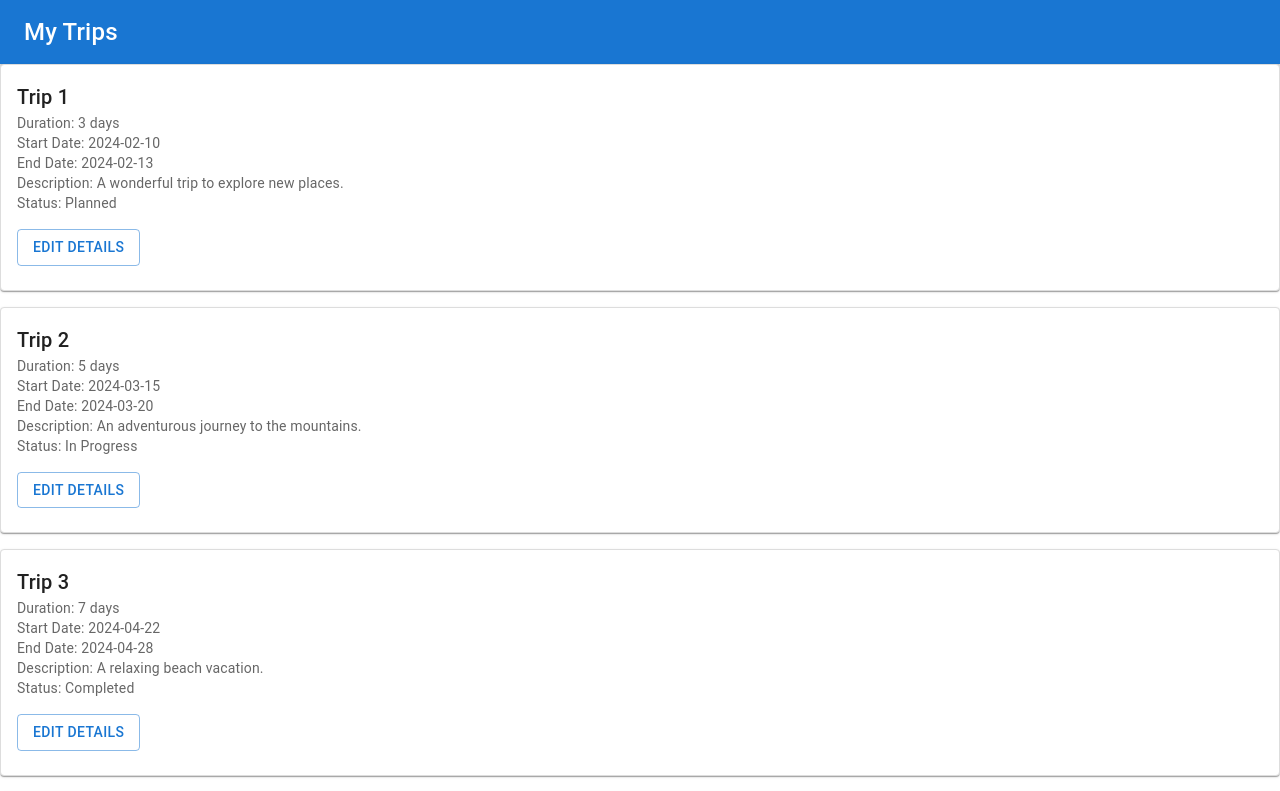
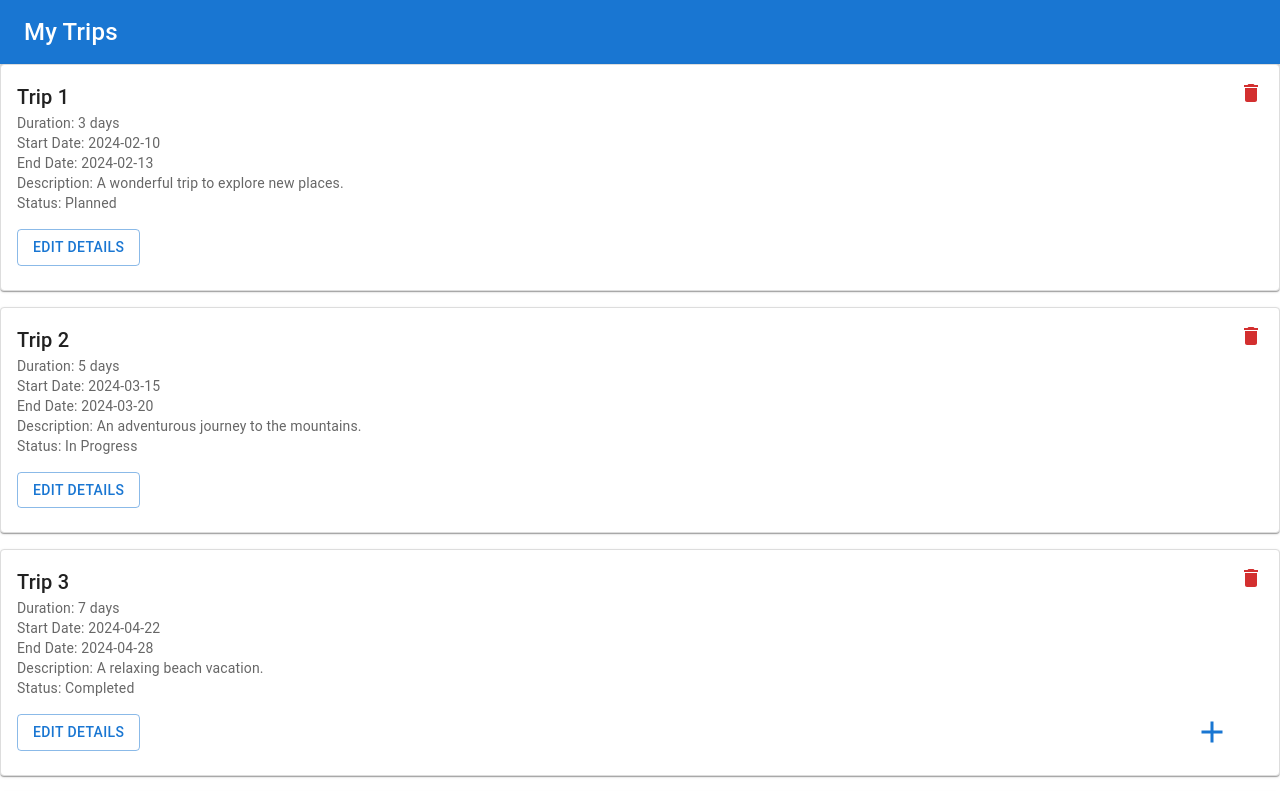
Before and after one commit to Sharat21/CSC301Project, a React (Vite) app in the folder plan-it/frontend/: page / in a window 1280 px wide. Shown: the top 791 px of the page. Built offline with nearby package versions, Linux system fonts and the light colour scheme.

Commit message:
P20-T3 Finished create/delete button for the trip view

```diff
--- a/plan-it/frontend/package.json
+++ b/plan-it/frontend/package.json
@@ -16,6 +16,7 @@
     "@emotion/react": "^11.11.3",
     "@emotion/styled": "^11.11.0",
     "@fontsource/roboto": "^5.0.8",
+    "@mui/icons-material": "^5.15.9",
     "@mui/material": "^5.15.7",
     "@reduxjs/toolkit": "^1.9.5",
     "axios": "^1.3.6",
--- a/plan-it/frontend/src/Trips/Trips.jsx
+++ b/plan-it/frontend/src/Trips/Trips.jsx
@@ -18,7 +18,12 @@ import {
   Select,
   FormControl,
   InputLabel,
+  Grid,
+  IconButton,
 } from "@mui/material";
+import AddIcon from '@mui/icons-material/Add';
+import DeleteIcon from "@mui/icons-material/Delete";
+
 let tripsData = [
   {
     name: "Trip 1",
@@ -74,7 +79,15 @@ const Trips = () => {
   const [openEditDialog, setOpenEditDialog] = useState(false);
   const [editedTrip, setEditedTrip] = useState({});
   const [selectedTrip, setSelectedTrip] = useState(null);
-
+  const [openCreateDialog, setOpenCreateDialog] = useState(false);
+  const [newTrip, setNewTrip] = useState({
+    name: "",
+    duration: "",
+    startDate: "",
+    endDate: "",
+    description: "",
+    status: "",
+  });
   const handleEditDetails = (trip) => {
     setEditedTrip(trip);
     setOpenEditDialog(true);
@@ -101,6 +114,42 @@ const Trips = () => {
     setSelectedTrip(trip);
   };
 
+  const handleCreateTrip = () => {
+    setOpenCreateDialog(true);
+  };
+
+  const handleCreateDialogClose = () => {
+    setOpenCreateDialog(false);
+  };
+
+  const handleCreateDialogSave = () => {
+    // Add the new trip to tripsData
+    tripsData.push(newTrip);
+
+    // Clear the new trip state
+    setNewTrip({
+      name: "",
+      duration: "",
+      startDate: "",
+      endDate: "",
+      description: "",
+      status: "",
+    });
+
+    // Close the dialog
+    setOpenCreateDialog(false);
+  };
+  const handleDeleteTrip = (tripIndex) => {
+    // Remove the trip at the specified index from the tripsData array
+    const updatedTripsData = [...tripsData];
+    updatedTripsData.splice(tripIndex, 1);
+    tripsData = updatedTripsData;
+
+    // Trigger a re-render by updating the state or forceUpdate
+    // For example, if you're using React state:
+    setTripsData(updatedTripsData);
+  };
+
   return (
     <div style={{ width: '100%' }}>
       <AppBar position="static" sx={{ width: '100%' }}>
@@ -119,6 +168,7 @@ const Trips = () => {
               width: '100%',
               marginBottom: 2,
               cursor: 'pointer',
+              position: "relative",
               "&:hover": {
                 backgroundColor: '#f0f0f0',
               },
@@ -126,7 +176,7 @@ const Trips = () => {
             }}
             onMouseEnter={() => handleCardHover(trip)}
             onMouseLeave={() => handleCardHover(null)}
-            onClick={() => handleEditDetails(trip)}
+            //onClick={() => handleEditDetails(trip)}
           >
             <CardContent>
               <Typography variant="h6">{trip.name}</Typography>
@@ -147,16 +197,53 @@ const Trips = () => {
               </Typography>
 
               {/* Edit Details Button */}
-              <Button variant="outlined" color="primary" sx={{ marginTop: 2 }}>
+              <Button variant="outlined" color="primary" onClick={() => handleEditDetails(trip)} sx={{ marginTop: 2 }}>
                 Edit Details
+
               </Button>
+              {/* Delete button */}
+              <IconButton
+                color="error"
+                aria-label="delete trip"
+                onClick={() => handleDeleteTrip(index)}
+                sx={{ position: "absolute", top: 8, right: 8 }}
+              >
+                <DeleteIcon />
+              </IconButton>
             </CardContent>
           </Card>
         ))}
       </Container>
 
+      {/* Create Trip Button */}
+      <Grid
+        container
+        justifyContent="flex-end" // Align items to the end of the container (right side)
+        alignItems="flex-end" // Align items to the bottom of the container
+        sx={{
+          position: "fixed",
+          bottom: "16px", // Adjust the distance from the bottom
+          right: "16px", // Adjust the distance from the right
+          zIndex: 999, // Set a high z-index to ensure the button appears above other content
+          marginRight: "20px", // Adjust the margin to avoid overlapping with dialog buttons
+          marginBottom: "20px", // Adjust the margin to avoid overlapping with dialog buttons
+        }}
+      >
+        <IconButton
+          color="primary"
+          aria-label="create trip"
+          sx={{
+            width: '64px', // Set the width of the button
+            height: '64px', // Set the height of the button
+          }}
+          onClick={handleCreateTrip}
+        >
+        <AddIcon sx={{ fontSize: '36px' }} /> {/* Set the font size of the icon */}
+        </IconButton>
+      </Grid>
+
       {/* Edit Details Dialog */}
-      <Dialog open={openEditDialog} onClose={handleCloseDialog}>
+      <Dialog open={openEditDialog} onClose={handleCloseDialog} sx={{ zIndex: 1000 }}>
         <DialogTitle>Edit Details</DialogTitle>
         <DialogContent>
           <TextField
@@ -219,6 +306,78 @@ const Trips = () => {
           </Button>
         </DialogActions>
       </Dialog>
+
+      <Dialog open={openCreateDialog} onClose={handleCreateDialogClose} sx={{ zIndex: 1000 }}>
+        <DialogTitle>Create Trip</DialogTitle>
+        <DialogContent>
+          <TextField
+            label="Name"
+            value={newTrip.name}
+            onChange={(e) => setNewTrip({ ...newTrip, name: e.target.value })}
+            fullWidth
+            margin="normal"
+          />
+          <TextField
+            label="Duration"
+            value={newTrip.duration}
+            onChange={(e) =>
+              setNewTrip({ ...newTrip, duration: e.target.value })
+            }
+            fullWidth
+            margin="normal"
+          />
+          <TextField
+            label="Start Date"
+            type="date"
+            value={newTrip.startDate}
+            onChange={(e) =>
+              setNewTrip({ ...newTrip, startDate: e.target.value })
+            }
+            fullWidth
+            margin="normal"
+          />
+          <TextField
+            label="End Date"
+            type="date"
+            value={newTrip.endDate}
+            onChange={(e) => setNewTrip({ ...newTrip, endDate: e.target.value })}
+            fullWidth
+            margin="normal"
+          />
+          <TextField
+            label="Description"
+            multiline
+            rows={4}
+            value={newTrip.description}
+            onChange={(e) =>
+              setNewTrip({ ...newTrip, description: e.target.value })
+            }
+            fullWidth
+            margin="normal"
+          />
+          <FormControl fullWidth margin="normal">
+            <InputLabel>Status</InputLabel>
+            <Select
+              value={newTrip.status}
+              onChange={(e) =>
+                setNewTrip({ ...newTrip, status: e.target.value })
+              }
+            >
+              <MenuItem value="Planned">Planned</MenuItem>
+              <MenuItem value="In Progress">In Progress</MenuItem>
+              <MenuItem value="Completed">Completed</MenuItem>
+            </Select>
+          </FormControl>
+        </DialogContent>
+        <DialogActions>
+          <Button onClick={handleCreateDialogClose} color="secondary">
+            Cancel
+          </Button>
+          <Button onClick={handleCreateDialogSave} color="primary">
+            Create
+          </Button>
+        </DialogActions>
+      </Dialog>
     </div>
   );
 };
--- a/plan-it/package.json
+++ b/plan-it/package.json
@@ -18,6 +18,7 @@
   "dependencies": {
     "@emotion/react": "^11.11.3",
     "@emotion/styled": "^11.11.0",
+    "@mui/icons-material": "^5.15.9",
     "@mui/material": "^5.15.7",
     "bcryptjs": "^2.4.3",
     "dotenv": "^16.3.1",
```
